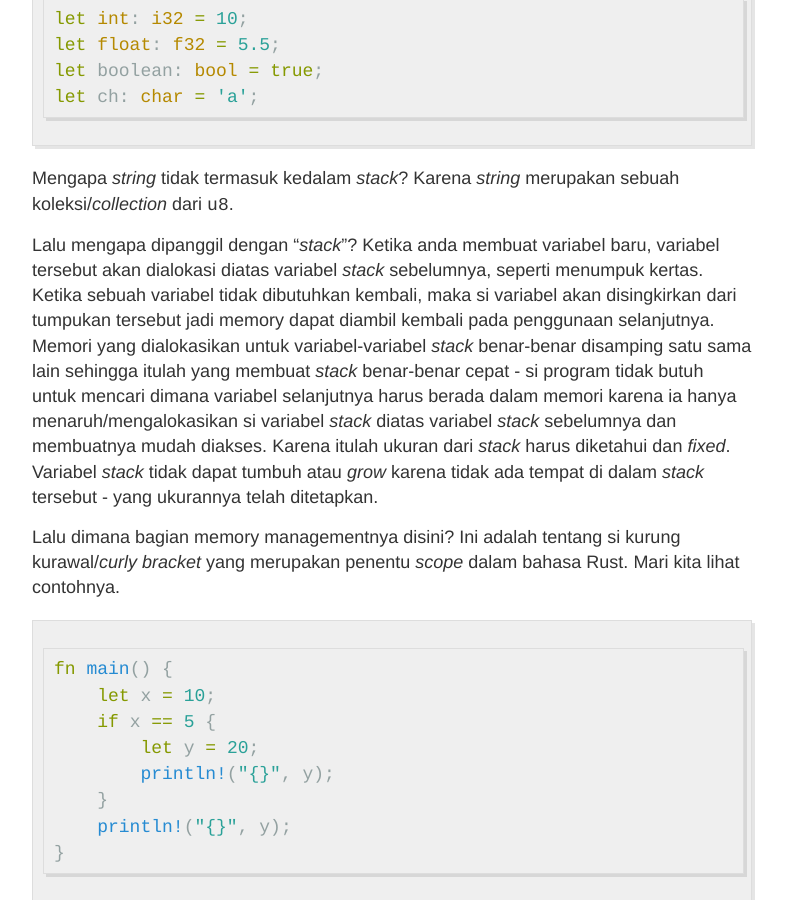
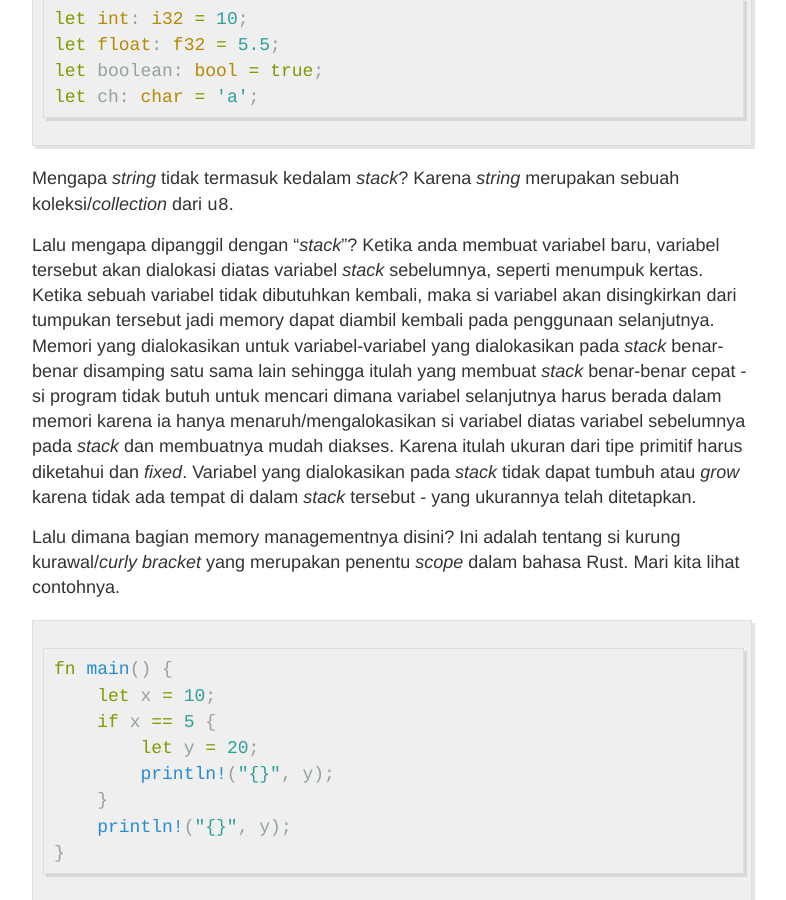
Before and after one commit to mochidaz/mochidaz.github.io, a Jekyll site: the page built from _posts/2021-09-17-Bahasa-Pemrograman-Rust-6-Memahami-Ownership-dan-Borrowing-Bagian-1.md, in a window 1280 px wide and 900 px high, scrolled down 1998 px. Shown: the whole window, without its empty margins (248-1034 px from the left). Built offline with Jekyll 4.4.1, drawn with Linux system fonts in a browser that asks for light colours.

Commit message:
another changes to rust 6

````diff
--- a/_posts/2021-09-17-Bahasa-Pemrograman-Rust-6-Memahami-Ownership-dan-Borrowing-Bagian-1.md
+++ b/_posts/2021-09-17-Bahasa-Pemrograman-Rust-6-Memahami-Ownership-dan-Borrowing-Bagian-1.md
@@ -46,7 +46,7 @@ let ch: char = 'a';
 ```
 Mengapa _string_ tidak termasuk kedalam _stack_? Karena _string_ merupakan sebuah koleksi/_collection_ dari `u8`.
 
-Lalu mengapa dipanggil dengan "_stack_"? Ketika anda membuat variabel baru, variabel tersebut akan dialokasi diatas variabel _stack_ sebelumnya, seperti menumpuk kertas. Ketika sebuah variabel tidak dibutuhkan kembali, maka si variabel akan disingkirkan dari tumpukan tersebut jadi memory dapat diambil kembali pada penggunaan selanjutnya. Memori yang dialokasikan untuk variabel-variabel _stack_ benar-benar disamping satu sama lain sehingga itulah yang membuat _stack_ benar-benar cepat - si program tidak butuh untuk mencari dimana variabel selanjutnya harus berada dalam memori karena ia hanya menaruh/mengalokasikan si variabel _stack_ diatas variabel _stack_ sebelumnya dan membuatnya mudah diakses. Karena itulah ukuran dari _stack_ harus diketahui dan _fixed_. Variabel _stack_ tidak dapat tumbuh atau _grow_ karena tidak ada tempat di dalam _stack_ tersebut - yang ukurannya telah ditetapkan.
+Lalu mengapa dipanggil dengan "_stack_"? Ketika anda membuat variabel baru, variabel tersebut akan dialokasi diatas variabel _stack_ sebelumnya, seperti menumpuk kertas. Ketika sebuah variabel tidak dibutuhkan kembali, maka si variabel akan disingkirkan dari tumpukan tersebut jadi memory dapat diambil kembali pada penggunaan selanjutnya. Memori yang dialokasikan untuk variabel-variabel yang dialokasikan pada _stack_ benar-benar disamping satu sama lain sehingga itulah yang membuat _stack_ benar-benar cepat - si program tidak butuh untuk mencari dimana variabel selanjutnya harus berada dalam memori karena ia hanya menaruh/mengalokasikan si variabel diatas variabel sebelumnya pada _stack_ dan membuatnya mudah diakses. Karena itulah ukuran dari tipe primitif harus diketahui dan _fixed_. Variabel yang dialokasikan pada _stack_ tidak dapat tumbuh atau _grow_ karena tidak ada tempat di dalam _stack_ tersebut - yang ukurannya telah ditetapkan.
 
 Lalu dimana bagian memory managementnya disini? Ini adalah tentang si kurung kurawal/_curly bracket_ yang merupakan penentu _scope_ dalam bahasa Rust. Mari kita lihat contohnya.
 ```rust
````
